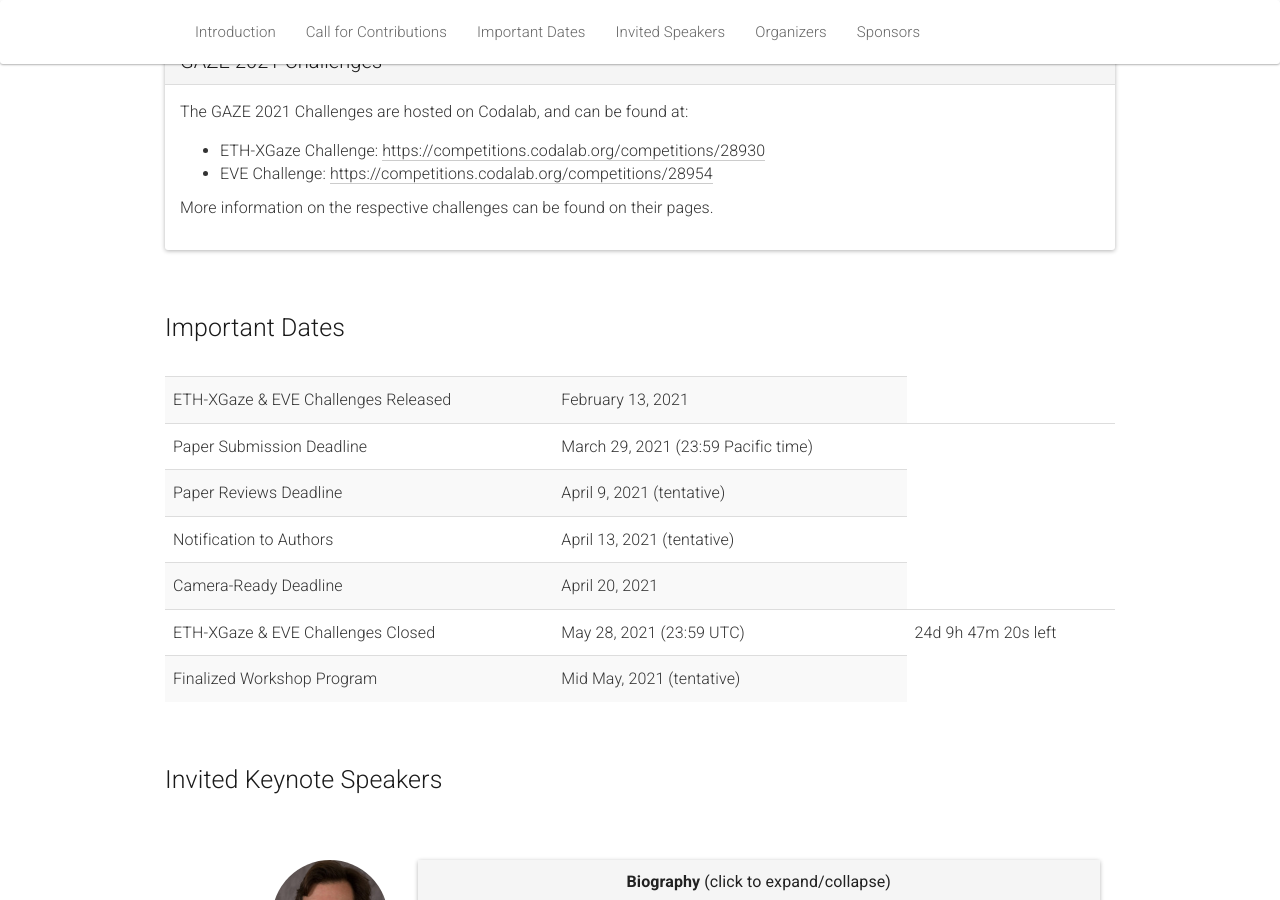
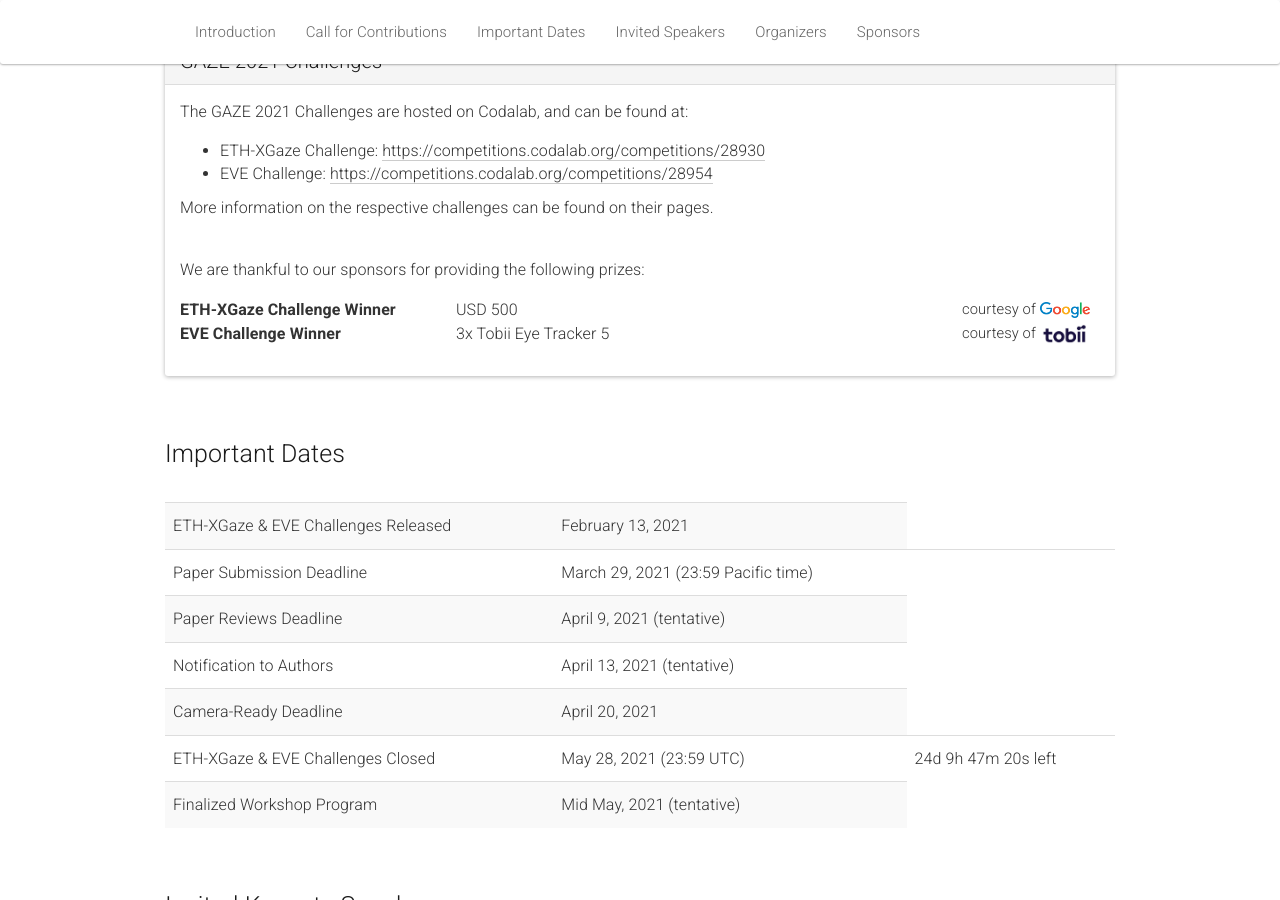
Before and after one commit to gazeworkshop/gazeworkshop.github.io, a Jekyll site: the page built from _pages/home_2021.md, in a window 1280 px wide and 900 px high, scrolled down 1132 px. Built offline with Jekyll 4.4.1, drawn with Linux system fonts in a browser that asks for light colours; nearby versions of some CDN libraries.

Commit message:
Mention prizes of challenges on 2021 homepage

```diff
--- a/_pages/home_2021.md
+++ b/_pages/home_2021.md
@@ -113,6 +113,29 @@ We will be hosting 3 invited speakers and holding 2 deep learning challenges for
 	  </ul>
 	  <p>
             More information on the respective challenges can be found on their pages.
+	  </p>
+	  <br>
+	  <p>
+	    We are thankful to our sponsors for providing the following prizes:
+	    <table style="width: 100%;">
+	      <colgroup>
+                <col span="1" style="width: 30%;">
+		<col span="1" style="width: 55%;">
+		<col span="1" style="width: 15%;">
+	      </colgroup>
+	      <tbody>
+	        <tr>
+	          <td><b>ETH-XGaze Challenge Winner</b></td>
+	          <td>USD 500</td>
+	          <td><small>courtesy of </small><img width="50" src="img/google.png"/></td>
+	        </tr>
+	        <tr>
+	          <td><b>EVE Challenge Winner</b></td>
+	          <td>3x Tobii Eye Tracker 5</td>
+	          <td><small>courtesy of </small><img width="50" src="img/tobii.jpg"/></td>
+	        </tr>
+	      </tbody>
+	    </table>
 	  </p>
         </div>
       </div>
```
